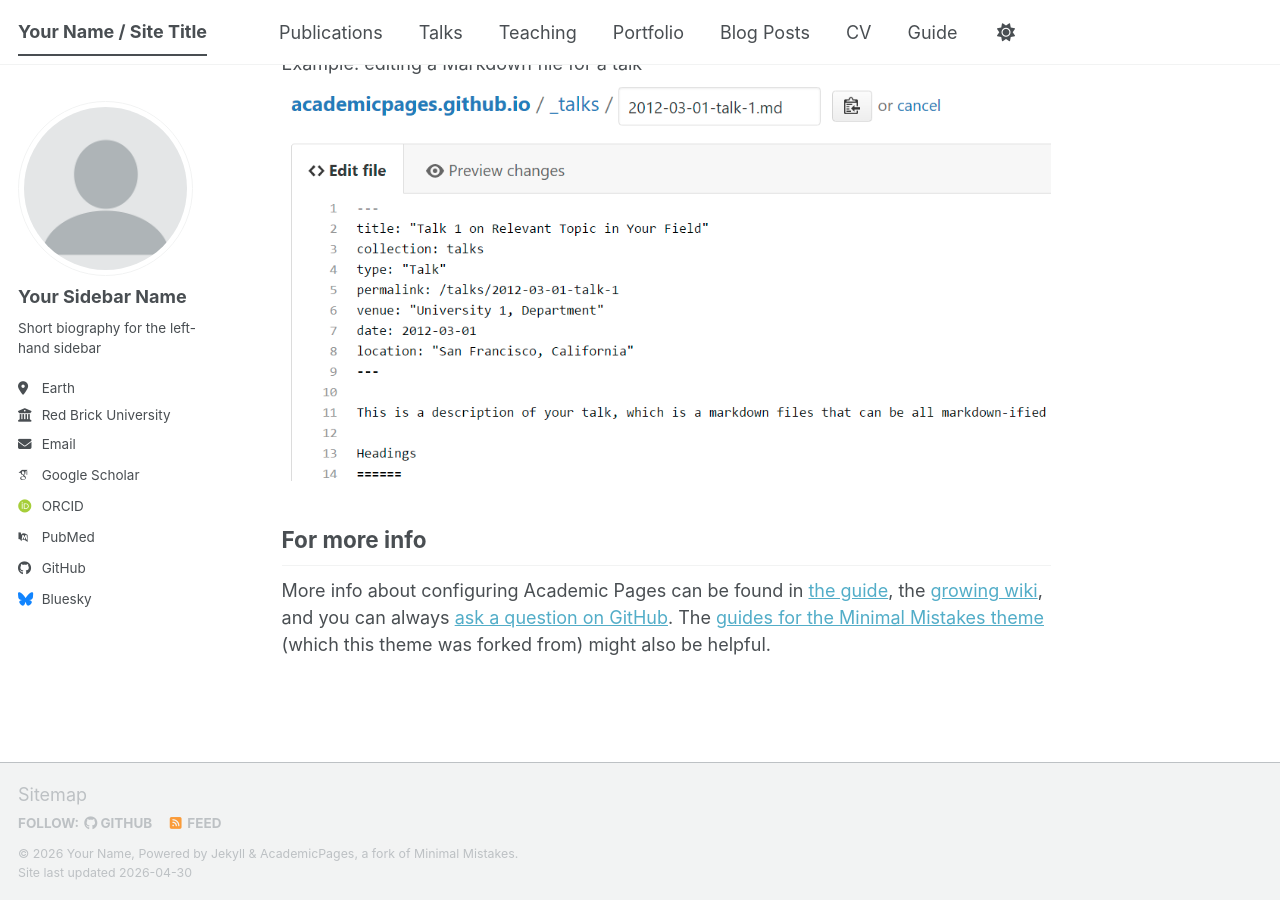
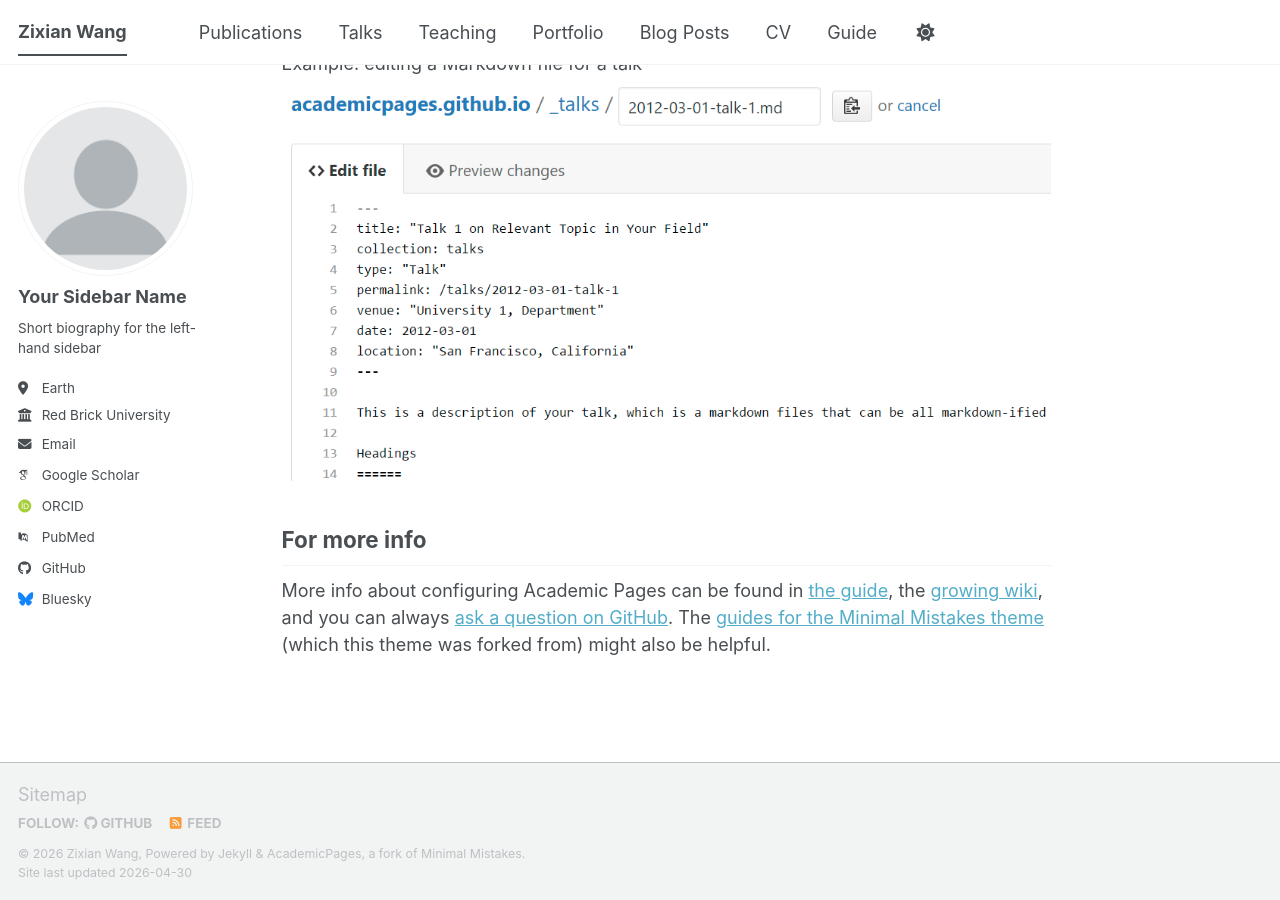
Before and after one commit to purmortal/zixianwang, a Jekyll site: the page built from _pages/about.md, in a window 1280 px wide and 900 px high, scrolled down 2720 px. Built offline with Jekyll 4.4.1, drawn with Linux system fonts in a browser that asks for light colours; some web fonts are replaced; a script bundle is joined from its source files by our own code; library files that are not in the unit come from our copies; some of the changed lines change nothing that is shown.

Commit message:
Update _config.yml

```diff
--- a/_config.yml
+++ b/_config.yml
@@ -8,15 +8,15 @@
 
 # Basic Site Settings
 locale                   : "en-US"
-site_theme               : "default" # The available themes options are "default", "air", "sunrise", "mint", "dirt" and "contrast"
-title                    : "Your Name / Site Title"
+site_theme               : "default"
+title                    : "Zixian Wang"
 title_separator          : "-"
-name                     : &name "Your Name"
-description              : &description "Your Name's academic portfolio"   # Update this with a general description of your site, this is the default if not overridden by a page
-url                      : https://academicpages.github.io # The base hostname & protocol for your site e.g. "https://[your GitHub username].github.io",
-                                                           # or if you already have some other page hosted on Github then use "https://[your GitHub username].github.io/[Your Repo Name]"
-baseurl                  : "" # the subpath of your site, e.g. "/blog"
-repository               : "academicpages/academicpages.github.io"
+name                     : &name "Zixian Wang"
+description              : &description "Astrophysicist working on stellar spectroscopy, Galactic archaeology, stellar populations, and integral-field spectroscopy."
+url                      : https://purmortal.github.io/zixianwang/
+baseurl                  : ""
+repository               : "purmortal/purmortal.github.io"
+
 
 # Site Author - The following control what appear as part of the author content on the side bar.
 #               If a field is blank the icon and link will not appear, otherwise it will be shown.
```
